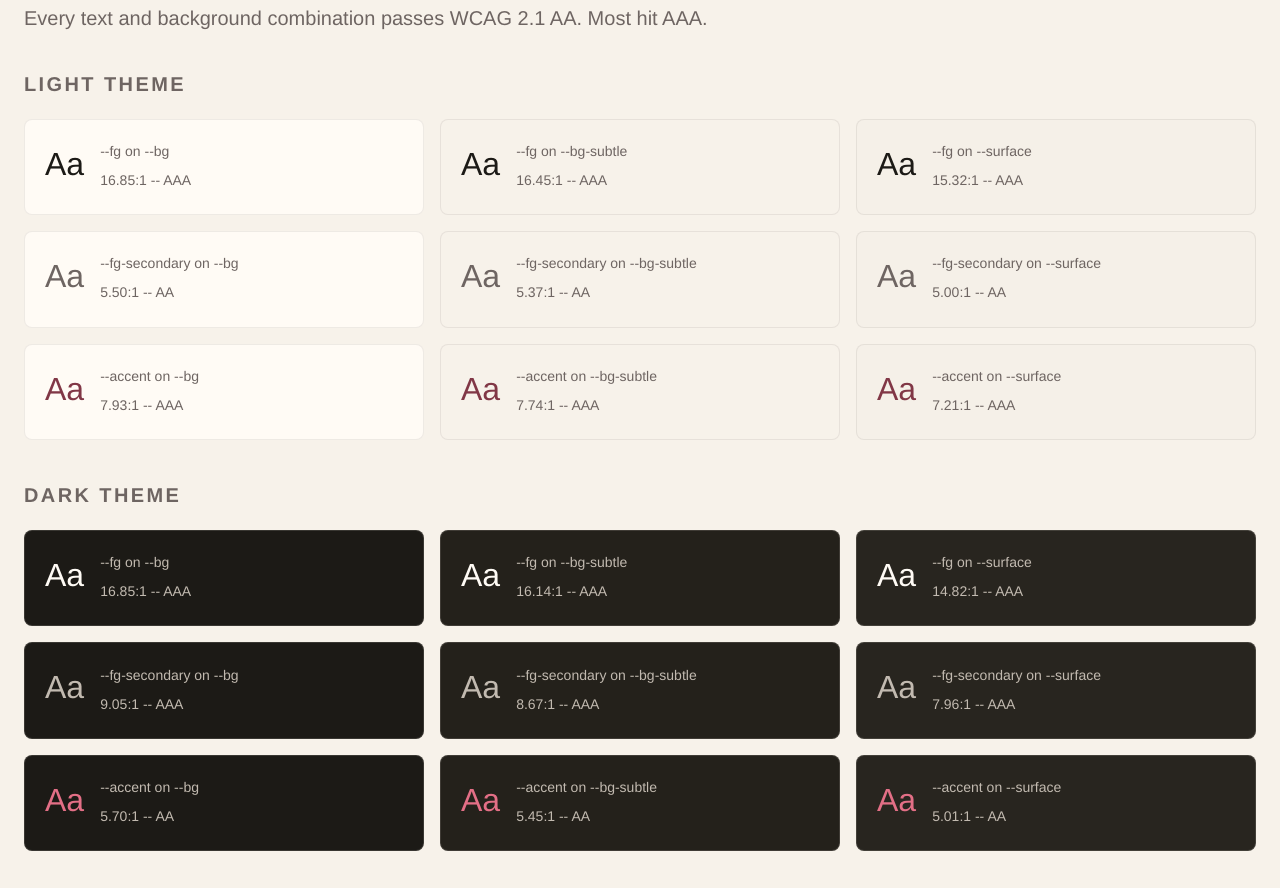
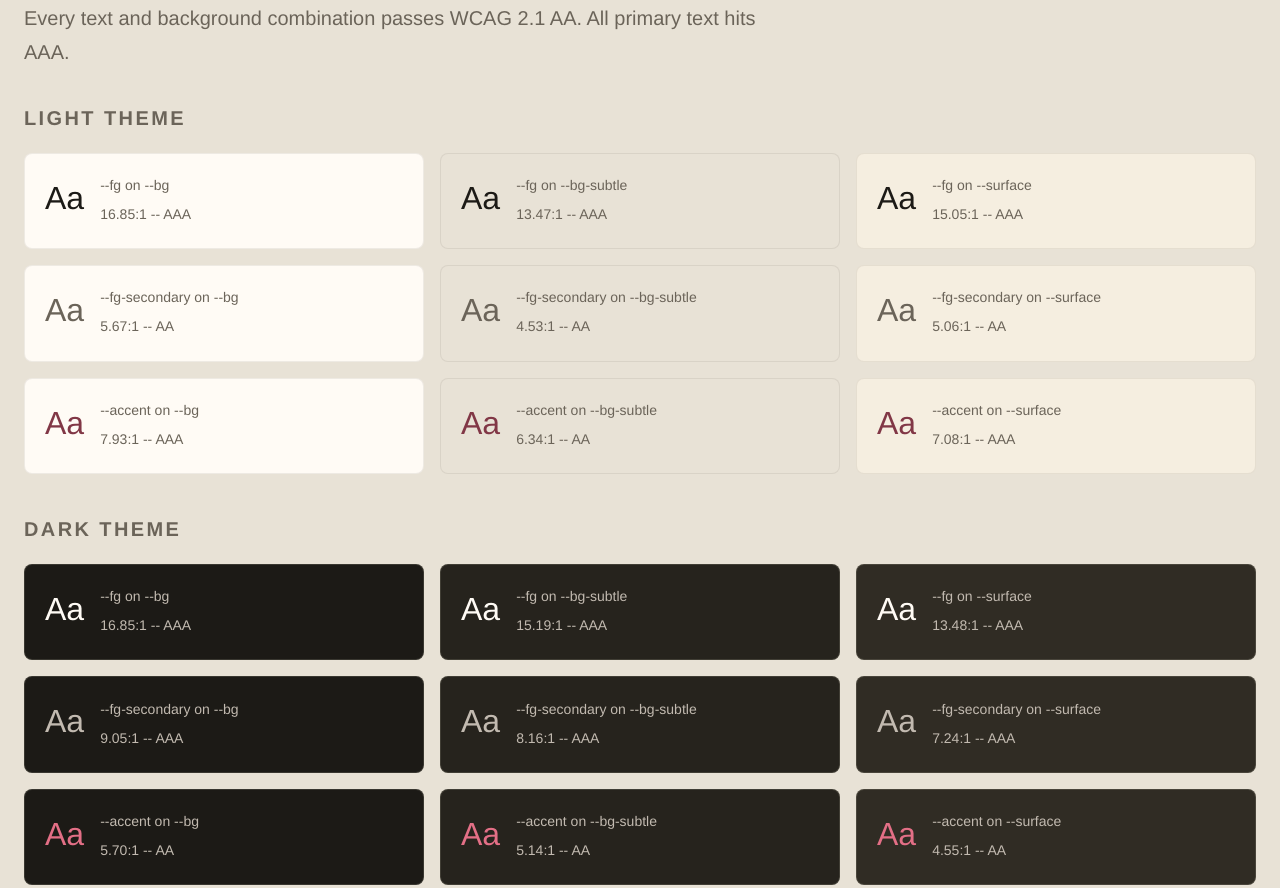
Before and after one commit to robjonesdesigns/portfolio, an Astro site: page /design-system in a window 1280 px wide. Shown: the part 1535-2423 px from the top of the page. Built offline with nearby package versions, Linux system fonts and the light colour scheme; Astro itself is replaced by a stand-in of ours.

Commit message:
fix: color system overhaul -- depth model, hue alignment, accessibility
- Establish correct depth model: surface lighter than bg-subtle in both themes
- Realign fg-secondary hue from red-brown to amber (light #6e6562 -> #6b6459)
- Realign border hue to amber family in both themes
- Fix media-bg hue drift (#252220 -> #25221d)
- Push bg-subtle darker for visible section separation (#e8e2d6 light, #26231d dark)
- Set surface for card elevation (#f5eee0 light, #302c24 dark)
- Update all 18 accessibility cards with correct hex values and ratios
- Fix accessibility copy: "Most hit AAA" -> "All primary text hits AAA"
- Update CLAUDE.md token table

```diff
--- a/src/pages/design-system.astro
+++ b/src/pages/design-system.astro
@@ -6,10 +6,10 @@
 
 const colors = [
   { name: '--bg',           label: 'Background',       light: '#fffbf5', dark: '#1c1a16' },
-  { name: '--bg-subtle',    label: 'Background Subtle', light: '#f7f2ea', dark: '#24211b' },
-  { name: '--surface',      label: 'Surface',           light: '#f5f0e8', dark: '#28251f' },
+  { name: '--bg-subtle',    label: 'Background Subtle', light: '#e8e2d6', dark: '#26231d' },
+  { name: '--surface',      label: 'Surface',           light: '#f5eee0', dark: '#302c24' },
   { name: '--fg',           label: 'Foreground',        light: '#1c1a16', dark: '#fffbf5' },
-  { name: '--fg-secondary', label: 'Secondary',         light: '#6e6562', dark: '#c2bab0' },
+  { name: '--fg-secondary', label: 'Secondary',         light: '#6b6459', dark: '#c2bab0' },
   { name: '--accent',       label: 'Accent',            light: '#813746', dark: '#e36f86' },
   { name: '--on-accent',    label: 'On Accent',         light: '#fffbf5', dark: '#1c1a16' },
   { name: '--border',       label: 'Border',            light: 'rgba(92,82,80,0.1)', dark: 'rgba(176,168,158,0.1)', note: 'Uses alpha transparency so one token works on all three background layers.' },
@@ -98,138 +98,138 @@
         {/* Accessibility */}
         <section class="mb-20" data-animate>
           <h2 class="type-display-md mb-3">Accessibility</h2>
-          <p class="type-body text-fg-secondary mb-8 max-w-3xl">Every text and background combination passes WCAG 2.1 AA. Most hit AAA.</p>
+          <p class="type-body text-fg-secondary mb-8 max-w-3xl">Every text and background combination passes WCAG 2.1 AA. All primary text hits AAA.</p>
 
           <p class="type-label mb-4">Light theme</p>
           <div class="grid grid-cols-1 md:grid-cols-3 gap-4 mb-10">
             <div class="rounded-lg border border-token p-5 flex items-center gap-4" style="background-color: #fffbf5;">
               <span class="type-body" style="color: #1c1a16; font-size: 2rem;">Aa</span>
               <div class="flex flex-col gap-2">
-                <p class="type-meta" style="color: #6e6562;">--fg on --bg</p>
-                <p class="type-meta" style="color: #6e6562;">16.85:1 -- AAA</p>
+                <p class="type-meta" style="color: #6b6459;">--fg on --bg</p>
+                <p class="type-meta" style="color: #6b6459;">16.85:1 -- AAA</p>
               </div>
             </div>
-            <div class="rounded-lg border border-token p-5 flex items-center gap-4" style="background-color: #f7f2ea;">
+            <div class="rounded-lg border border-token p-5 flex items-center gap-4" style="background-color: #e8e2d6;">
               <span class="type-body" style="color: #1c1a16; font-size: 2rem;">Aa</span>
               <div class="flex flex-col gap-2">
-                <p class="type-meta" style="color: #6e6562;">--fg on --bg-subtle</p>
-                <p class="type-meta" style="color: #6e6562;">16.45:1 -- AAA</p>
+                <p class="type-meta" style="color: #6b6459;">--fg on --bg-subtle</p>
+                <p class="type-meta" style="color: #6b6459;">13.47:1 -- AAA</p>
               </div>
             </div>
-            <div class="rounded-lg border border-token p-5 flex items-center gap-4" style="background-color: #f5f0e8;">
+            <div class="rounded-lg border border-token p-5 flex items-center gap-4" style="background-color: #f5eee0;">
               <span class="type-body" style="color: #1c1a16; font-size: 2rem;">Aa</span>
               <div class="flex flex-col gap-2">
-                <p class="type-meta" style="color: #6e6562;">--fg on --surface</p>
-                <p class="type-meta" style="color: #6e6562;">15.32:1 -- AAA</p>
+                <p class="type-meta" style="color: #6b6459;">--fg on --surface</p>
+                <p class="type-meta" style="color: #6b6459;">15.05:1 -- AAA</p>
               </div>
             </div>
             <div class="rounded-lg border border-token p-5 flex items-center gap-4" style="background-color: #fffbf5;">
-              <span class="type-body" style="color: #6e6562; font-size: 2rem;">Aa</span>
+              <span class="type-body" style="color: #6b6459; font-size: 2rem;">Aa</span>
               <div class="flex flex-col gap-2">
-                <p class="type-meta" style="color: #6e6562;">--fg-secondary on --bg</p>
-                <p class="type-meta" style="color: #6e6562;">5.50:1 -- AA</p>
+                <p class="type-meta" style="color: #6b6459;">--fg-secondary on --bg</p>
+                <p class="type-meta" style="color: #6b6459;">5.67:1 -- AA</p>
               </div>
             </div>
-            <div class="rounded-lg border border-token p-5 flex items-center gap-4" style="background-color: #f7f2ea;">
-              <span class="type-body" style="color: #6e6562; font-size: 2rem;">Aa</span>
+            <div class="rounded-lg border border-token p-5 flex items-center gap-4" style="background-color: #e8e2d6;">
+              <span class="type-body" style="color: #6b6459; font-size: 2rem;">Aa</span>
               <div class="flex flex-col gap-2">
-                <p class="type-meta" style="color: #6e6562;">--fg-secondary on --bg-subtle</p>
-                <p class="type-meta" style="color: #6e6562;">5.37:1 -- AA</p>
+                <p class="type-meta" style="color: #6b6459;">--fg-secondary on --bg-subtle</p>
+                <p class="type-meta" style="color: #6b6459;">4.53:1 -- AA</p>
               </div>
             </div>
-            <div class="rounded-lg border border-token p-5 flex items-center gap-4" style="background-color: #f5f0e8;">
-              <span class="type-body" style="color: #6e6562; font-size: 2rem;">Aa</span>
+            <div class="rounded-lg border border-token p-5 flex items-center gap-4" style="background-color: #f5eee0;">
+              <span class="type-body" style="color: #6b6459; font-size: 2rem;">Aa</span>
               <div class="flex flex-col gap-2">
-                <p class="type-meta" style="color: #6e6562;">--fg-secondary on --surface</p>
-                <p class="type-meta" style="color: #6e6562;">5.00:1 -- AA</p>
+                <p class="type-meta" style="color: #6b6459;">--fg-secondary on --surface</p>
+                <p class="type-meta" style="color: #6b6459;">5.06:1 -- AA</p>
               </div>
             </div>
             <div class="rounded-lg border border-token p-5 flex items-center gap-4" style="background-color: #fffbf5;">
               <span class="type-body" style="color: #813746; font-size: 2rem;">Aa</span>
               <div class="flex flex-col gap-2">
-                <p class="type-meta" style="color: #6e6562;">--accent on --bg</p>
-                <p class="type-meta" style="color: #6e6562;">7.93:1 -- AAA</p>
+                <p class="type-meta" style="color: #6b6459;">--accent on --bg</p>
+                <p class="type-meta" style="color: #6b6459;">7.93:1 -- AAA</p>
               </div>
             </div>
-            <div class="rounded-lg border border-token p-5 flex items-center gap-4" style="background-color: #f7f2ea;">
+            <div class="rounded-lg border border-token p-5 flex items-center gap-4" style="background-color: #e8e2d6;">
               <span class="type-body" style="color: #813746; font-size: 2rem;">Aa</span>
               <div class="flex flex-col gap-2">
-                <p class="type-meta" style="color: #6e6562;">--accent on --bg-subtle</p>
-                <p class="type-meta" style="color: #6e6562;">7.74:1 -- AAA</p>
+                <p class="type-meta" style="color: #6b6459;">--accent on --bg-subtle</p>
+                <p class="type-meta" style="color: #6b6459;">6.34:1 -- AA</p>
               </div>
             </div>
-            <div class="rounded-lg border border-token p-5 flex items-center gap-4" style="background-color: #f5f0e8;">
+            <div class="rounded-lg border border-token p-5 flex items-center gap-4" style="background-color: #f5eee0;">
               <span class="type-body" style="color: #813746; font-size: 2rem;">Aa</span>
               <div class="flex flex-col gap-2">
-                <p class="type-meta" style="color: #6e6562;">--accent on --surface</p>
-                <p class="type-meta" style="color: #6e6562;">7.21:1 -- AAA</p>
+                <p class="type-meta" style="color: #6b6459;">--accent on --surface</p>
+                <p class="type-meta" style="color: #6b6459;">7.08:1 -- AAA</p>
               </div>
             </div>
           </div>
 
           <p class="type-label mb-4">Dark theme</p>
           <div class="grid grid-cols-1 md:grid-cols-3 gap-4">
-            <div class="rounded-lg p-5 flex items-center gap-4" style="background-color: #1c1a16; border: 1px solid rgba(176,168,158,0.2);">
+            <div class="rounded-lg p-5 flex items-center gap-4" style="background-color: #1c1a16; border: 1px solid rgba(176,168,150,0.2);">
               <span class="type-body" style="color: #fffbf5; font-size: 2rem;">Aa</span>
               <div class="flex flex-col gap-2">
                 <p class="type-meta" style="color: #c2bab0;">--fg on --bg</p>
                 <p class="type-meta" style="color: #c2bab0;">16.85:1 -- AAA</p>
               </div>
             </div>
-            <div class="rounded-lg p-5 flex items-center gap-4" style="background-color: #24211b; border: 1px solid rgba(176,168,158,0.2);">
+            <div class="rounded-lg p-5 flex items-center gap-4" style="background-color: #26231d; border: 1px solid rgba(176,168,150,0.2);">
               <span class="type-body" style="color: #fffbf5; font-size: 2rem;">Aa</span>
               <div class="flex flex-col gap-2">
                 <p class="type-meta" style="color: #c2bab0;">--fg on --bg-subtle</p>
-                <p class="type-meta" style="color: #c2bab0;">16.14:1 -- AAA</p>
+                <p class="type-meta" style="color: #c2bab0;">15.19:1 -- AAA</p>
               </div>
             </div>
-            <div class="rounded-lg p-5 flex items-center gap-4" style="background-color: #28251f; border: 1px solid rgba(176,168,158,0.2);">
+            <div class="rounded-lg p-5 flex items-center gap-4" style="background-color: #302c24; border: 1px solid rgba(176,168,150,0.2);">
               <span class="type-body" style="color: #fffbf5; font-size: 2rem;">Aa</span>
               <div class="flex flex-col gap-2">
                 <p class="type-meta" style="color: #c2bab0;">--fg on --surface</p>
-                <p class="type-meta" style="color: #c2bab0;">14.82:1 -- AAA</p>
+                <p class="type-meta" style="color: #c2bab0;">13.48:1 -- AAA</p>
               </div>
             </div>
-            <div class="rounded-lg p-5 flex items-center gap-4" style="background-color: #1c1a16; border: 1px solid rgba(176,168,158,0.2);">
+            <div class="rounded-lg p-5 flex items-center gap-4" style="background-color: #1c1a16; border: 1px solid rgba(176,168,150,0.2);">
               <span class="type-body" style="color: #c2bab0; font-size: 2rem;">Aa</span>
               <div class="flex flex-col gap-2">
                 <p class="type-meta" style="color: #c2bab0;">--fg-secondary on --bg</p>
                 <p class="type-meta" style="color: #c2bab0;">9.05:1 -- AAA</p>
               </div>
             </div>
-            <div class="rounded-lg p-5 flex items-center gap-4" style="background-color: #24211b; border: 1px solid rgba(176,168,158,0.2);">
+            <div class="rounded-lg p-5 flex items-center gap-4" style="background-color: #26231d; border: 1px solid rgba(176,168,150,0.2);">
               <span class="type-body" style="color: #c2bab0; font-size: 2rem;">Aa</span>
               <div class="flex flex-col gap-2">
                 <p class="type-meta" style="color: #c2bab0;">--fg-secondary on --bg-subtle</p>
-                <p class="type-meta" style="color: #c2bab0;">8.67:1 -- AAA</p>
+                <p class="type-meta" style="color: #c2bab0;">8.16:1 -- AAA</p>
               </div>
             </div>
-            <div class="rounded-lg p-5 flex items-center gap-4" style="background-color: #28251f; border: 1px solid rgba(176,168,158,0.2);">
+            <div class="rounded-lg p-5 flex items-center gap-4" style="background-color: #302c24; border: 1px solid rgba(176,168,150,0.2);">
               <span class="type-body" style="color: #c2bab0; font-size: 2rem;">Aa</span>
               <div class="flex flex-col gap-2">
                 <p class="type-meta" style="color: #c2bab0;">--fg-secondary on --surface</p>
-                <p class="type-meta" style="color: #c2bab0;">7.96:1 -- AAA</p>
+                <p class="type-meta" style="color: #c2bab0;">7.24:1 -- AAA</p>
               </div>
             </div>
-            <div class="rounded-lg p-5 flex items-center gap-4" style="background-color: #1c1a16; border: 1px solid rgba(176,168,158,0.2);">
+            <div class="rounded-lg p-5 flex items-center gap-4" style="background-color: #1c1a16; border: 1px solid rgba(176,168,150,0.2);">
               <span class="type-body" style="color: #e36f86; font-size: 2rem;">Aa</span>
               <div class="flex flex-col gap-2">
                 <p class="type-meta" style="color: #c2bab0;">--accent on --bg</p>
                 <p class="type-meta" style="color: #c2bab0;">5.70:1 -- AA</p>
               </div>
             </div>
-            <div class="rounded-lg p-5 flex items-center gap-4" style="background-color: #24211b; border: 1px solid rgba(176,168,158,0.2);">
+            <div class="rounded-lg p-5 flex items-center gap-4" style="background-color: #26231d; border: 1px solid rgba(176,168,150,0.2);">
               <span class="type-body" style="color: #e36f86; font-size: 2rem;">Aa</span>
               <div class="flex flex-col gap-2">
                 <p class="type-meta" style="color: #c2bab0;">--accent on --bg-subtle</p>
-                <p class="type-meta" style="color: #c2bab0;">5.45:1 -- AA</p>
+                <p class="type-meta" style="color: #c2bab0;">5.14:1 -- AA</p>
               </div>
             </div>
-            <div class="rounded-lg p-5 flex items-center gap-4" style="background-color: #28251f; border: 1px solid rgba(176,168,158,0.2);">
+            <div class="rounded-lg p-5 flex items-center gap-4" style="background-color: #302c24; border: 1px solid rgba(176,168,150,0.2);">
               <span class="type-body" style="color: #e36f86; font-size: 2rem;">Aa</span>
               <div class="flex flex-col gap-2">
                 <p class="type-meta" style="color: #c2bab0;">--accent on --surface</p>
-                <p class="type-meta" style="color: #c2bab0;">5.01:1 -- AA</p>
+                <p class="type-meta" style="color: #c2bab0;">4.55:1 -- AA</p>
               </div>
             </div>
           </div>
--- a/src/styles/globals.css
+++ b/src/styles/globals.css
@@ -57,9 +57,9 @@
   --fg:        #1c1a16;
   --accent:    #813746;
   --on-accent: #fffbf5;   /* text on brand-primary bg — 7.78:1 AAA */
-  --surface:   #f5f0e8;
-  --border:        rgba(92, 82, 80, 0.1);
-  --border-strong: rgba(92, 82, 80, 0.25);
+  --surface:   #f5eee0;
+  --border:        rgba(90, 82, 72, 0.1);
+  --border-strong: rgba(90, 82, 72, 0.25);
   --grad-from: #1c1a16;
   --grad-to:   #813746;
   color-scheme: light;
@@ -76,7 +76,7 @@
   --laptop-shadow: rgba(0, 0, 0, 0.4);
 
   /* Media card — dark surface for video/image containers, fixed across themes */
-  --media-bg: #252220;
+  --media-bg: #25221d;
   --media-border: rgba(37, 34, 32, 0.2);
   --media-bg-light: #f4f4f4;
   --media-border-light: rgba(244, 244, 244, 0.2);
@@ -86,8 +86,8 @@
   --card-bg-keytrn: #1b2745;
 
   /* Component tokens */
-  --fg-secondary:   #6e6562;  /* ~5.5:1 on --bg ✓ AA — warm gray-brown, used for labels */
-  --bg-subtle:      #f7f2ea;  /* warm section tint */
+  --fg-secondary:   #6b6459;  /* ~5.5:1 on --bg ✓ AA — warm amber-brown, used for labels */
+  --bg-subtle:      #e8e2d6;  /* warm section tint */
   --hover-overlay:  rgba(0, 0, 0, 0.05);    /* tertiary button hover */
   --shadow-button:  rgba(10, 13, 18, 0.05); /* primary button shadow */
 }
@@ -98,9 +98,9 @@
   --fg:        #fffbf5;
   --accent:    #e36f86;
   --on-accent: #1c1a16;   /* text on brand-primary bg — 4.81:1 AA */
-  --surface:   #28251f;
-  --border:        rgba(176, 168, 158, 0.1);
-  --border-strong: rgba(176, 168, 158, 0.25);
+  --surface:   #302c24;
+  --border:        rgba(176, 168, 150, 0.1);
+  --border-strong: rgba(176, 168, 150, 0.25);
   --grad-from: #fffbf5;
   --grad-to:   #e36f86;
   color-scheme: dark;
@@ -112,7 +112,7 @@
 
   /* Component tokens */
   --fg-secondary:   #c2bab0;  /* lighter warm sandy gray — used for labels */
-  --bg-subtle:      #24211b;  /* warm section tint */
+  --bg-subtle:      #26231d;  /* warm section tint */
   --hover-overlay:  rgba(255, 255, 255, 0.05); /* tertiary button hover */
   --shadow-button:  rgba(10, 13, 18, 0.05);    /* primary button shadow */
 }
```
Also changed, not shown: CLAUDE.md (+3 -3 lines).
